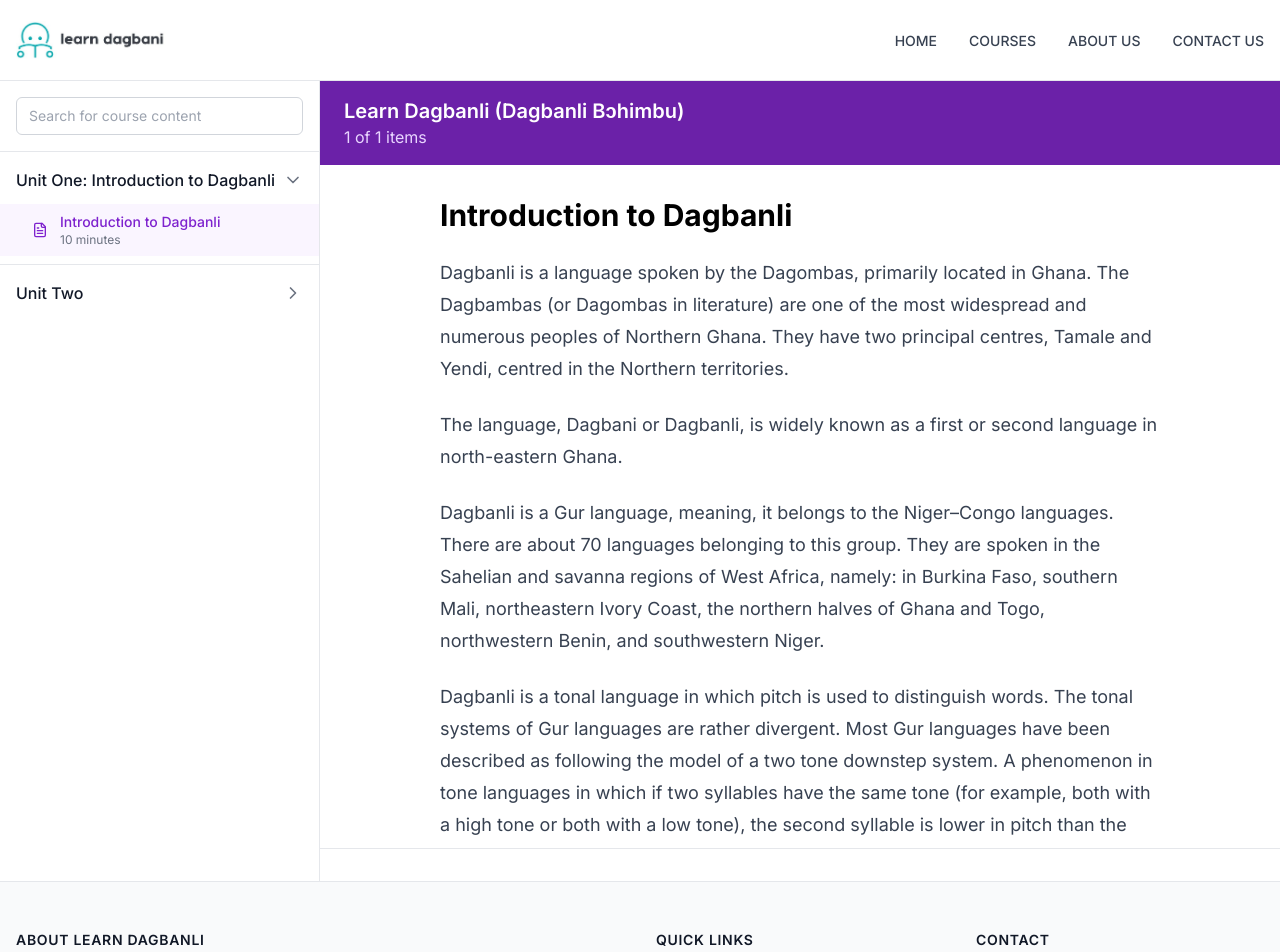
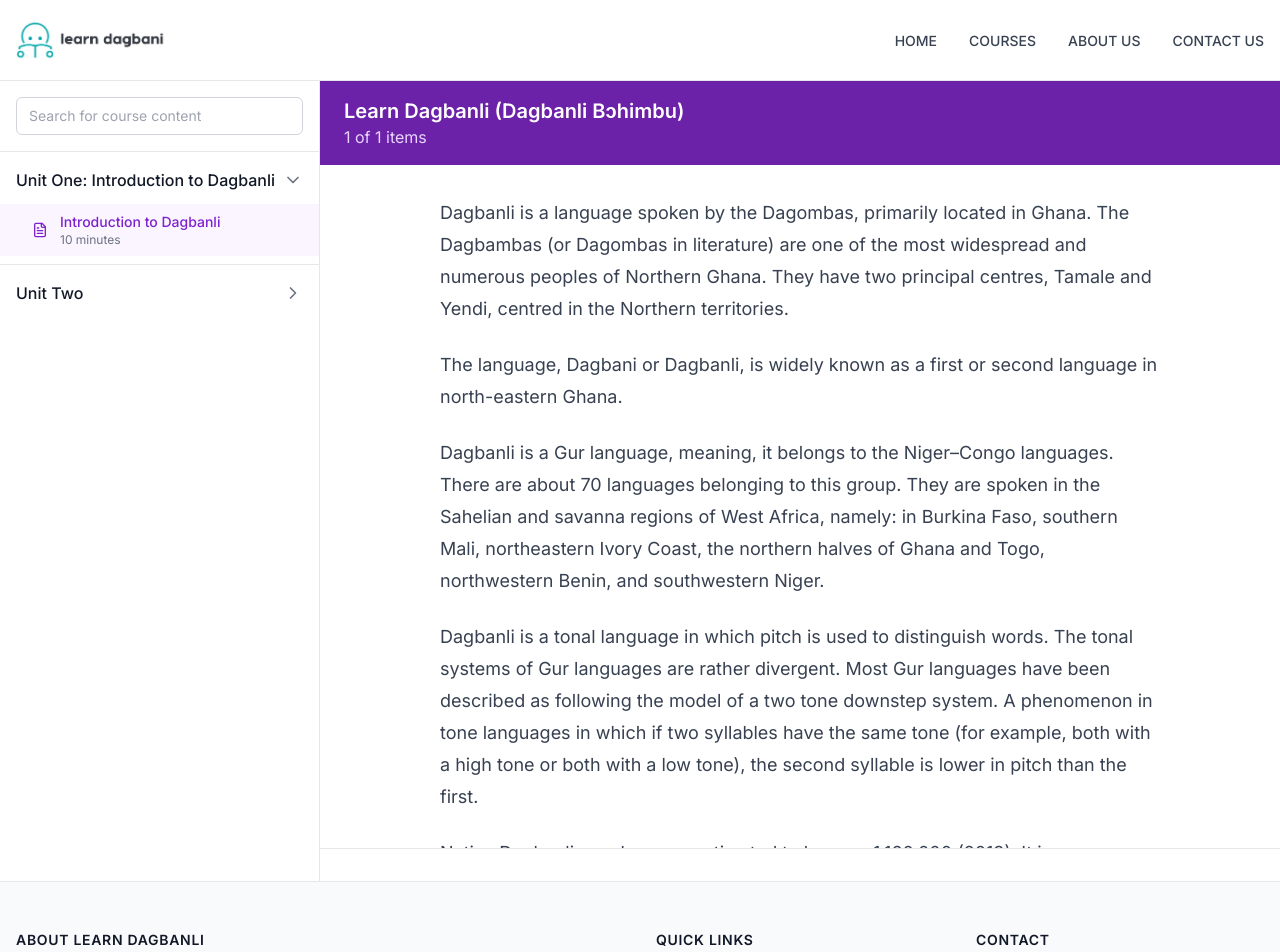
Before and after one commit to rasheeda/learndagbani, a Next.js app: page /courses/learn-dagbanli in a window 1280 px wide. Shown: the top 952 px of the page. Built offline with nearby package versions, Linux system fonts and the light colour scheme.

Commit message:
Fix course page

```diff
--- a/src/app/courses/[courseId]/page.tsx
+++ b/src/app/courses/[courseId]/page.tsx
@@ -25,28 +25,80 @@ export async function generateStaticParams() {
         return [{ courseId: 'learn-dagbanli' }]
     }
 
-    /**
-     * or statically
-     * return [
-      { courseId: 'learn-dagbanli' },
-      { courseId: 'dagbon-culture' },
-      { courseId: 'history-of-dagbon' }
-    ]
-     */
+    // return [
+    //   { courseId: 'learn-dagbanli' },
+    //   { courseId: 'dagbon-culture' },
+    //   { courseId: 'history-of-dagbon' }
+    // ]
 }
 
-// Main page component simplified to just handle static params
-export default function CoursePage(props: any) {
-    // We wrap everything in a client component to handle the dynamic content
+// Helper function to calculate total lessons
+function getTotalLessons(courseContent: any) {
+    let total = 0
+    courseContent.units.forEach((unit: any) => {
+        total += unit.lessons.length
+    })
+    return total
+}
+
+// We create a simple wrapper component that handles the static params
+export default function CoursePageWrapper(props: any) {
     return (
         <Suspense fallback={<Loading />}>
-            <CourseContent {...props} />
+            <CoursePage {...props} />
         </Suspense>
     )
 }
 
+// We'll explicitly type this for Next.js static pages
+type PageParams = {
+    params: {
+        courseId: string
+    }
+    searchParams: Record<string, string | string[] | undefined>
+}
+
+// Main page component simplified to just handle static params
+async function CoursePage({
+    params
+}: {
+    params: { courseId: string }
+}) {
+    // We fetch the course content during the static build
+    const courseContent = await getCourseContent(params.courseId)
+
+    // Get the first unit and lesson for initial render
+    const firstUnit = courseContent.units[0]
+    const firstLesson = firstUnit?.lessons[0]
+
+    if (!firstLesson) {
+        return (
+            <div className="flex items-center justify-center h-screen">
+                <p className="text-gray-600">No lessons found</p>
+            </div>
+        )
+    }
+
+    return (
+        <div className="flex h-screen">
+            <CourseSidebar
+                units={courseContent.units}
+                currentUnitId={firstUnit.id}
+                currentLessonId={firstLesson.id}
+                courseId={params.courseId}
+            />
+            <LessonContent
+                lesson={firstLesson}
+                courseTitle={courseContent.title}
+                totalLessons={getTotalLessons(courseContent)}
+                currentLessonNumber={1}
+            />
+        </div>
+    )
+}
+
 // Separate async component to handle the data fetching and rendering
-async function CourseContent({ params, searchParams }: any) {
+async function CourseContent({ params, searchParams }: PageParams) {
     const courseContent = await getCourseContent(params.courseId)
 
     // Handle search parameters with type safety
--- a/src/components/courses/lesson-content.tsx
+++ b/src/components/courses/lesson-content.tsx
@@ -1,27 +1,90 @@
 import ReactMarkdown from 'react-markdown'
 import remarkGfm from 'remark-gfm'
-import { ArrowLeft, ArrowRight, Link } from 'lucide-react'
+import type { Components } from 'react-markdown'
+import type { ReactNode } from 'react'
 
-// Define the types for our lesson content
-type LessonContentProps = {
+// We'll create a helper function to safely handle YouTube content
+function isYouTubeContent(content: ReactNode): content is string {
+  if (typeof content === 'string' && content.startsWith('youtube:')) {
+    return true
+  }
+  return false
+}
+
+const markdownComponents: Components = {
+  // Table components with proper typing
+  table: ({ children, ...props }) => (
+    <div className="overflow-x-auto my-6">
+      <table className="min-w-full divide-y divide-gray-200" {...props}>
+        {children}
+      </table>
+    </div>
+  ),
+
+  th: ({ children, ...props }) => (
+    <th
+      className="px-6 py-3 bg-gray-50 text-left text-xs font-medium text-gray-500 uppercase tracking-wider"
+      {...props}
+    >
+      {children}
+    </th>
+  ),
+
+  td: ({ children, ...props }) => (
+    <td
+      className="px-6 py-4 whitespace-nowrap text-sm text-gray-900"
+      {...props}
+    >
+      {children}
+    </td>
+  ),
+
+  // Paragraph component with safe type handling
+  p: ({ children }) => {
+    // Handle case where children is an array
+    if (Array.isArray(children) && children.length > 0) {
+      const firstChild = children[0]
+
+      // Check for YouTube content
+      if (isYouTubeContent(firstChild)) {
+        const videoId = firstChild.split('youtube:')[1].trim()
+        return (
+          <div className="aspect-w-16 aspect-h-9 my-6">
+            <iframe
+              src={`https://www.youtube.com/embed/${videoId}`}
+              allow="accelerometer; autoplay; clipboard-write; encrypted-media; gyroscope; picture-in-picture"
+              allowFullScreen
+              className="rounded-lg"
+            />
+          </div>
+        )
+      }
+    }
+
+    // Regular paragraph
+    return <p className="mb-4">{children}</p>
+  }
+}
+
+// Interface for the component props
+interface LessonContentProps {
   lesson: {
-    title: string
-    content: string
-    duration: number
-  }
-  courseTitle: string
-  totalLessons: number
-  currentLessonNumber: number
+    content: string;
+    title: string;
+  };
+  courseTitle: string;
+  totalLessons: number;
+  currentLessonNumber: number;
   nextLesson?: {
-    id: string
-    title: string
-    unitId: string
-  }
+    id: string;
+    title: string;
+    unitId: string;
+  };
   prevLesson?: {
-    id: string
-    title: string
-    unitId: string
-  }
+    id: string;
+    title: string;
+    unitId: string;
+  };
 }
 
 export function LessonContent({
@@ -32,45 +95,19 @@ export function LessonContent({
   nextLesson,
   prevLesson
 }: LessonContentProps) {
-  // Custom components for markdown rendering
-  const markdownComponents = {
-    // Custom table rendering
-    table: ({ children }: { children: React.ReactNode }) => (
-      <div className="overflow-x-auto my-6">
-        <table className="min-w-full divide-y divide-gray-200">
-          {children}
-        </table>
-      </div>
-    ),
-
-    // Handle the YouTube embed component
-    youtube: ({ id }: { id: string }) => (
-      <div className="aspect-w-16 aspect-h-9 my-6">
-        <iframe
-          src={`https://www.youtube.com/embed/${id}`}
-          allow="accelerometer; autoplay; clipboard-write; encrypted-media; gyroscope; picture-in-picture"
-          allowFullScreen
-          className="rounded-lg"
-        />
-      </div>
-    )
-  }
-
   return (
     <div className="flex-1 overflow-hidden flex flex-col">
-      {/* Purple header showing course progress */}
-      <header className="bg-purple-800 text-white px-6 py-4">
+      {/* Header */}
+      <div className="bg-purple-800 text-white px-6 py-4">
         <h1 className="text-xl font-semibold">{courseTitle}</h1>
         <div className="text-purple-200">
           {currentLessonNumber} of {totalLessons} items
         </div>
-      </header>
+      </div>
 
-      {/* Main content area with lesson */}
-      <main className="flex-1 overflow-y-auto bg-white">
+      {/* Content */}
+      <div className="flex-1 overflow-y-auto">
         <div className="max-w-3xl mx-auto px-6 py-8">
-          <h2 className="text-3xl font-bold mb-6 text-black">{lesson.title}</h2>
-
           <div className="prose prose-lg max-w-none">
             <ReactMarkdown
               remarkPlugins={[remarkGfm]}
@@ -80,42 +117,28 @@ export function LessonContent({
             </ReactMarkdown>
           </div>
         </div>
-      </main>
+      </div>
 
-      {/* Navigation footer */}
-      <footer className="border-t border-gray-200 bg-white px-6 py-4 flex justify-between">
-        {/* Previous lesson button */}
-        {prevLesson ? (
-          <Link
-            href={`?unit=${prevLesson.unitId}&lesson=${prevLesson.id}`}
+      {/* Navigation */}
+      <div className="border-t border-gray-200 bg-white px-6 py-4 flex justify-between">
+        {prevLesson && (
+          <button
+            onClick={() => window.location.href = `?unit=${prevLesson.unitId}&lesson=${prevLesson.id}`}
             className="flex items-center text-gray-600 hover:text-gray-900"
           >
-            <ArrowLeft className="w-4 h-4 mr-2" />
-            <span>
-              <div className="text-sm text-gray-500">Previous</div>
-              <div>{prevLesson.title}</div>
-            </span>
-          </Link>
-        ) : (
-          <div /> // Empty div to maintain spacing
+            <span>Previous: {prevLesson.title}</span>
+          </button>
         )}
 
-        {/* Next lesson button */}
-        {nextLesson ? (
-          <Link
-            href={`?unit=${nextLesson.unitId}&lesson=${nextLesson.id}`}
-            className="flex items-center text-right text-gray-600 hover:text-gray-900"
+        {nextLesson && (
+          <button
+            onClick={() => window.location.href = `?unit=${nextLesson.unitId}&lesson=${nextLesson.id}`}
+            className="flex items-center text-gray-600 hover:text-gray-900"
           >
-            <span>
-              <div className="text-sm text-gray-500">Next</div>
-              <div>{nextLesson.title}</div>
-            </span>
-            <ArrowRight className="w-4 h-4 ml-2" />
-          </Link>
-        ) : (
-          <div /> // Empty div to maintain spacing
+            <span>Next: {nextLesson.title}</span>
+          </button>
         )}
-      </footer>
+      </div>
     </div>
   )
 }
```
